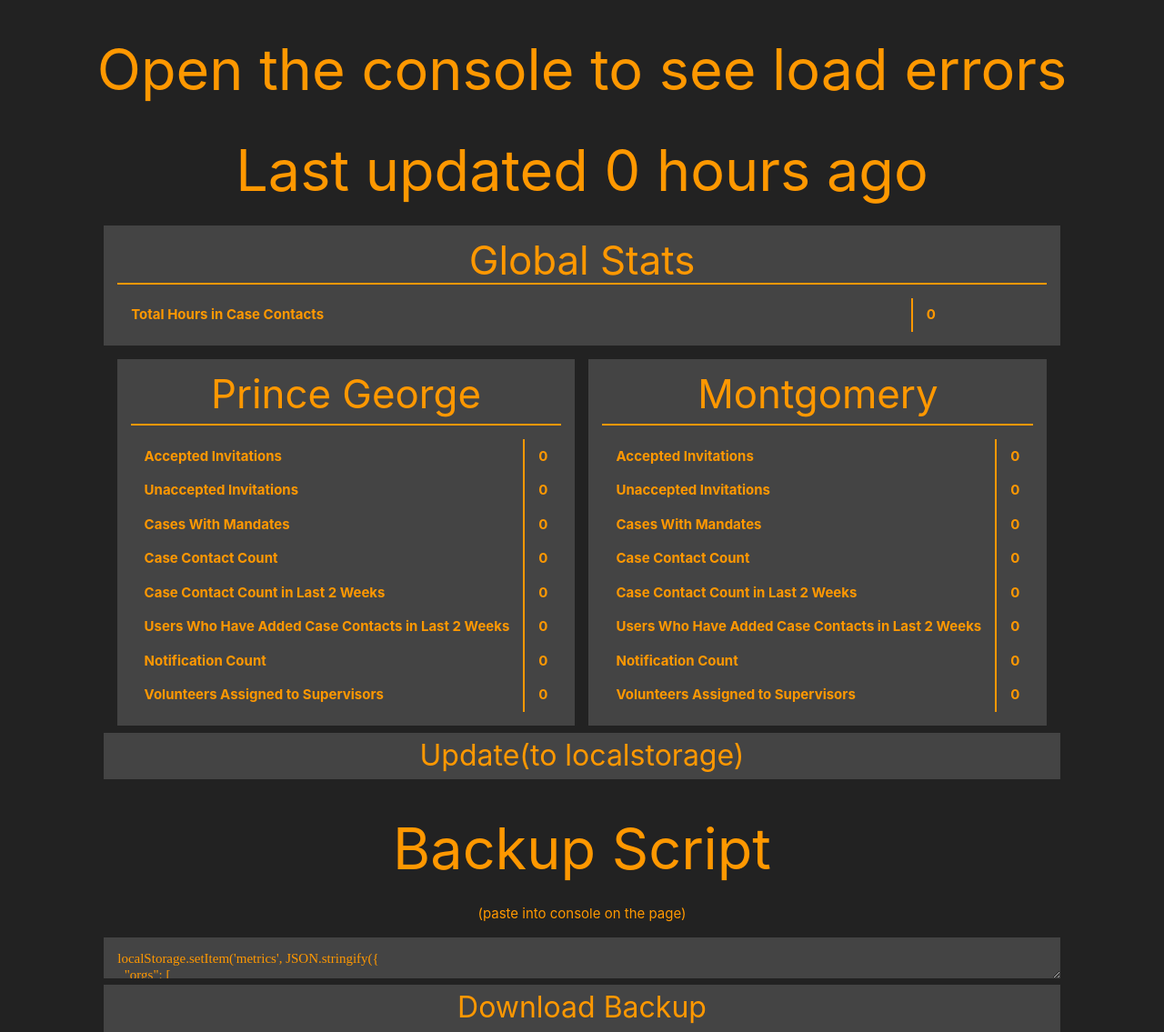
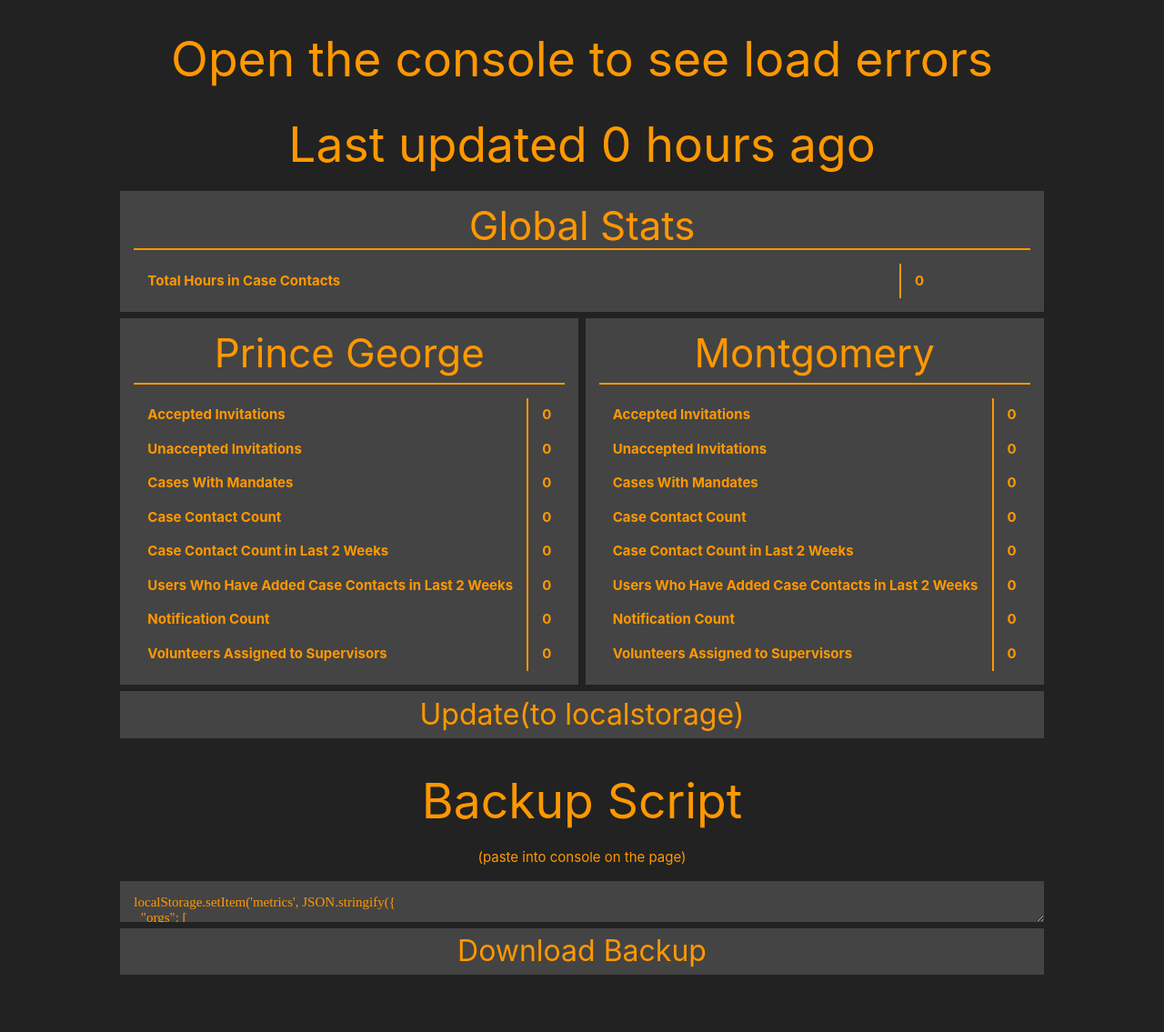
Before and after one commit to FireLemons/casa-metrics-comparison, a website: page index.html in a window 1280 px wide. Shown: the whole page at 91% size. After the commit the page ends 1087 px from the top, so only its background shows below. Drawn offline with Linux system fonts and the light colour scheme; no server answers.

Commit message:
fine tuned styling

```diff
--- a/css/scss/index.scss
+++ b/css/scss/index.scss
@@ -18,6 +18,10 @@ body {
     width: max-content;
     margin: 0 auto;
 
+    &>*:last-child {
+      margin-bottom: 1rem;
+    }
+
     button {
       background-color: #444;
       border: 0;
@@ -25,7 +29,7 @@ body {
       cursor: pointer;
       font-size: 24pt;
       padding: 0.5rem;
-      width: calc(100% - 1rem);
+      width: calc(100% - .5rem);
 
       &:hover{
         background-color: #555;
@@ -66,14 +70,14 @@ body {
       color: var(--main-color);
       font-family: "Ubuntu Mono";
       padding: 1rem;
-      width: calc(100% - 1rem);
+      width: calc(100% - .5rem);
     }
 
     #global-table {
       background-color: #444;
-      margin: 0.5em auto;
-      padding: 1em;
-      width: calc(100% - 1rem);
+      margin: 0.25rem auto;
+      padding: 1rem;
+      width: calc(100% - .5rem);
 
       table {
         width: 100%;
@@ -90,7 +94,7 @@ body {
 
       &>div{
         background-color: #444;
-        margin: 0.5rem;
+        margin: 0.25rem;
         padding: 1rem;
 
         h3{
@@ -98,5 +102,9 @@ body {
         }
       }
     }
+
+    #org-tables + button {
+      margin: .25rem auto;
+    }
   }
 }
--- a/index.html
+++ b/index.html
@@ -14,8 +14,8 @@
       <h1>Javascript Required</h1>
     </noscript>
     <div id="app">
-      <h1>Open the console to see load errors</h1>
-      <h1>Last updated {{ hoursSinceLastUpdated < 24 ? `${hoursSinceLastUpdated} hours ago` : `${Math.round(hoursSinceLastUpdated / 24)} days ago` }}</h1>
+      <h2>Open the console to see load errors</h2>
+      <h2>Last updated {{ hoursSinceLastUpdated < 24 ? `${hoursSinceLastUpdated} hours ago` : `${Math.round(hoursSinceLastUpdated / 24)} days ago` }}</h2>
       <div id="global-table">
         <h3>Global Stats</h3>
         <table>
@@ -57,7 +57,7 @@
         </div>
       </div>
       <button @click="save">Update(to localstorage)</button>
-      <h1>Backup Script</h1>
+      <h2>Backup Script</h2>
       <p>(paste into console on the page)</p>
       <textarea readonly v-model="backup"></textarea>
       <button @click="download">Download Backup</button>
```
Also changed, not shown: css/index.css.
